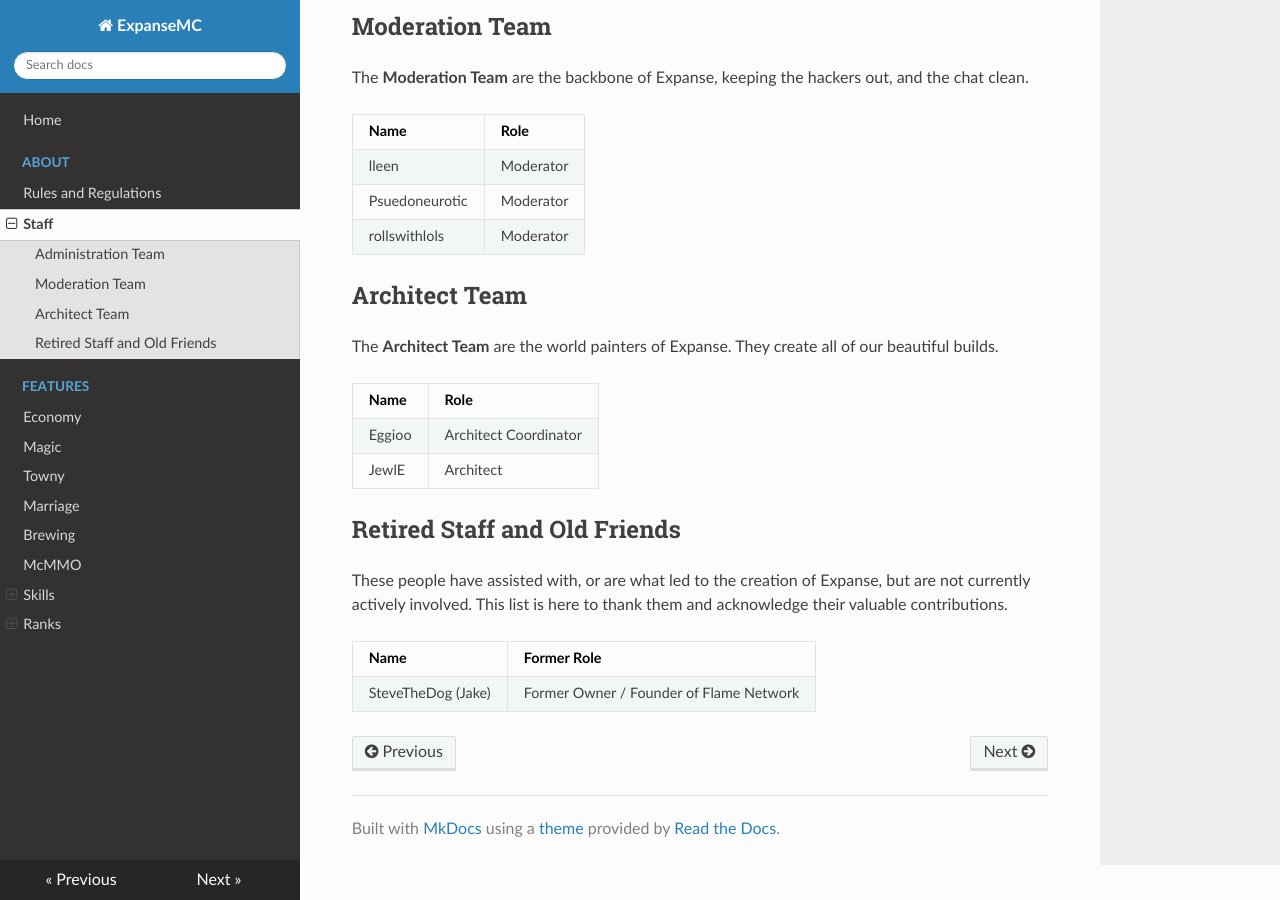
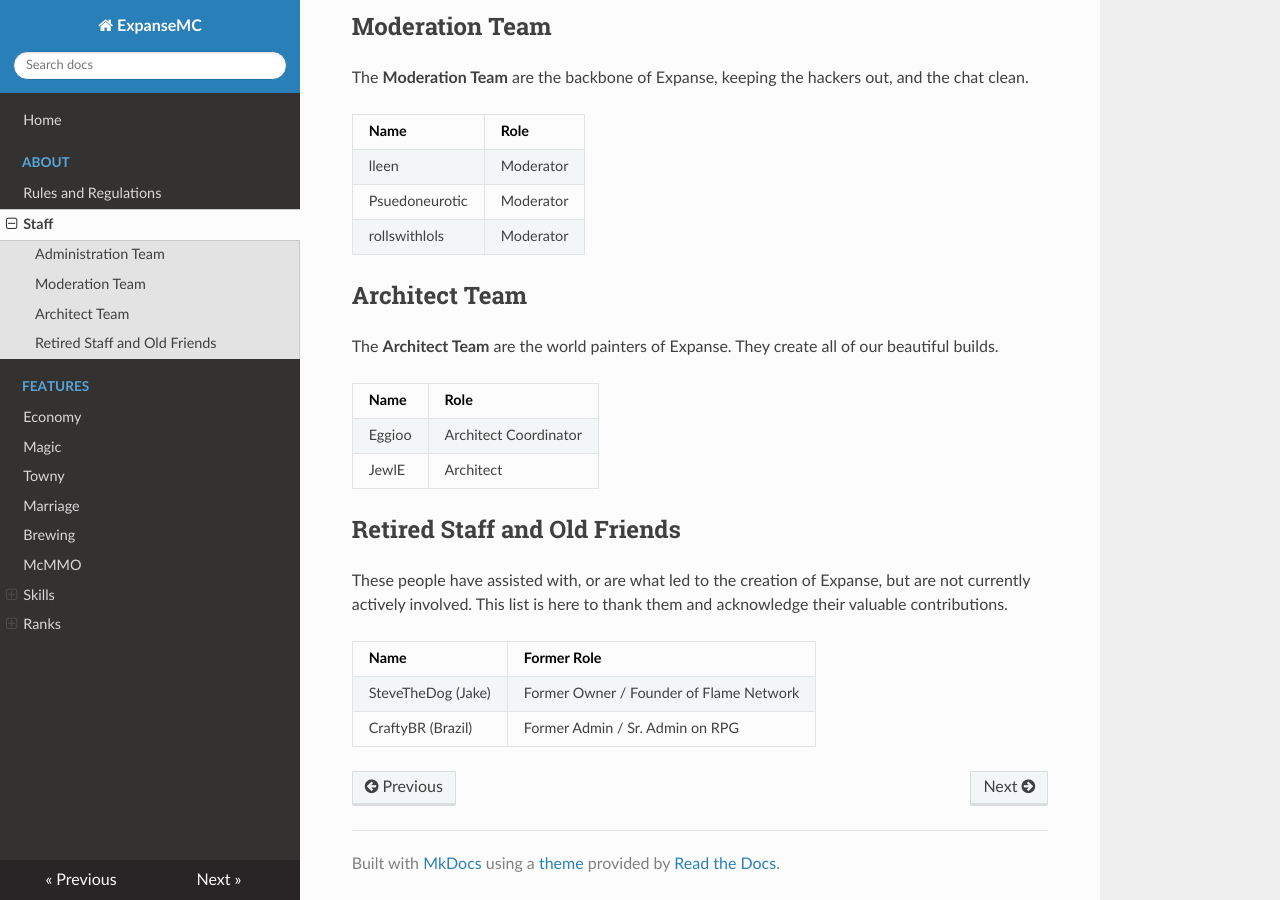
Before and after one commit to ExpanseMC/expansemc-wiki, an MkDocs documentation site: the page built from docs/about/staff.md, in a window 1280 px wide and 900 px high, scrolled down 596 px. Built offline with MkDocs 1.6.1, drawn with Linux system fonts in a browser that asks for light colours; nearby versions of some CDN libraries.

Commit message:
Update staff.md
penis

```diff
--- a/docs/about/staff.md
+++ b/docs/about/staff.md
@@ -41,3 +41,4 @@ These people have assisted with, or are what led to the creation of Expanse, but
 | Name               | Former Role                             |
 | ------------------ | --------------------------------------- |
 | SteveTheDog (Jake) | Former Owner / Founder of Flame Network |
+| CraftyBR (Brazil)  | Former Admin / Sr. Admin on RPG         |
```
